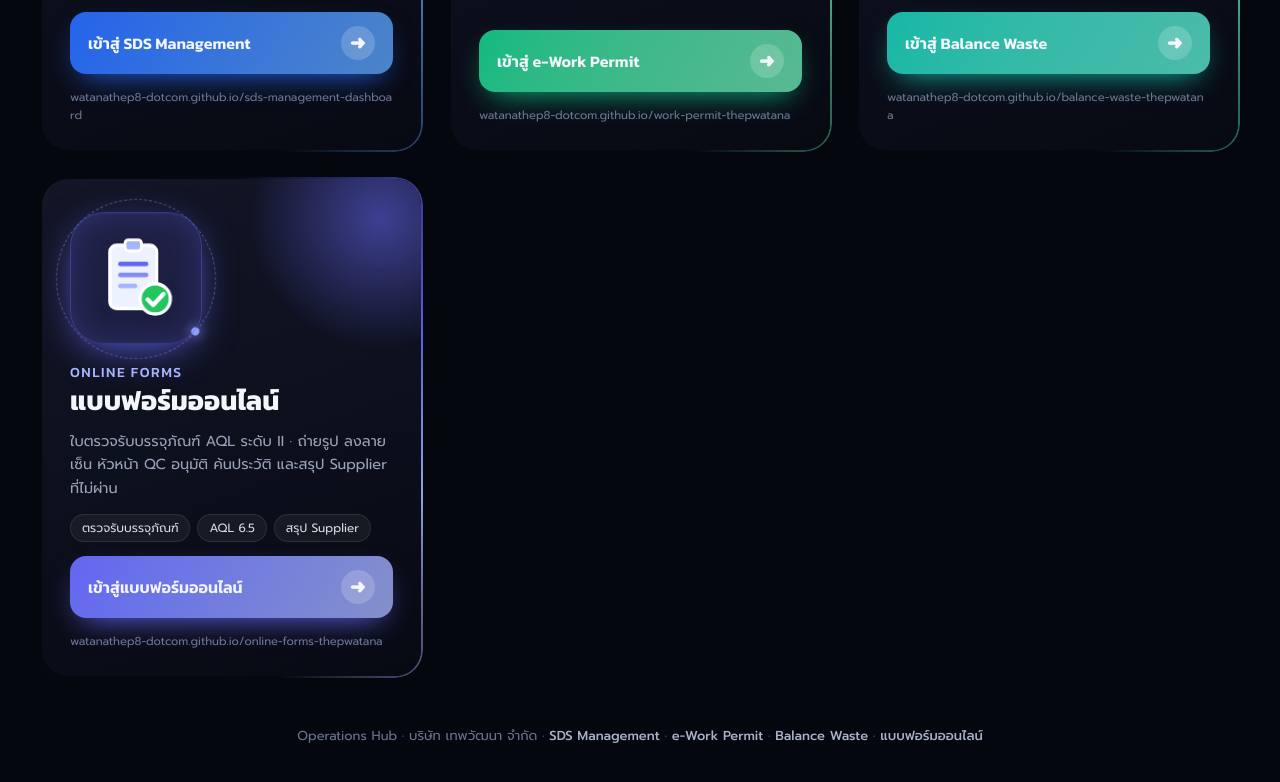
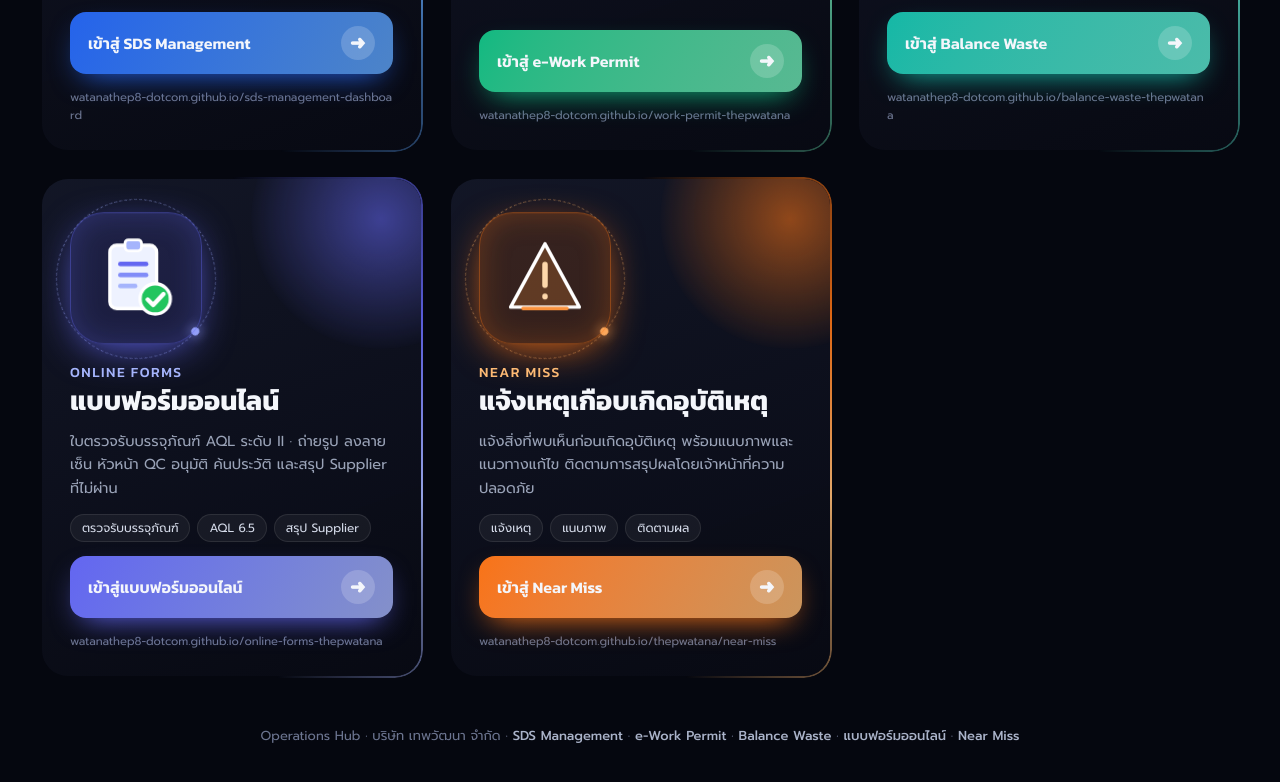
Before and after one commit to watanathep8-dotcom/watanathep8-dotcom.github.io, a plain HTML site: page thepwatana/index.html in a window 1280 px wide. Shown: the part 894-1676 px from the top of the page. Drawn offline with Linux system fonts and the light colour scheme.

Commit message:
Update index.html

```diff
--- a/thepwatana/index.html
+++ b/thepwatana/index.html
@@ -111,6 +111,7 @@
   .card.c-green { --c: var(--green); --c2: var(--green-2); }
   .card.c-teal { --c: #14b8a6; --c2: #5eead4; }
   .card.c-indigo { --c: #6366f1; --c2: #a5b4fc; }
+  .card.c-orange { --c: #f97316; --c2: #fdba74; }
   /* แบบฟอร์มออนไลน์: the check mark draws itself, the lines fill in */
   .of .tick { stroke-dasharray: 30; stroke-dashoffset: 30; animation: tick 3.2s ease-in-out infinite; }
   .of .ln { transform-box: fill-box; transform-origin: left center; animation: fillin 3.2s ease-in-out infinite; }
@@ -286,7 +287,7 @@
 
   <div class="solo">
   <section class="group" aria-labelledby="g-thep">
-    <h3 class="group-h" id="g-thep"><span class="g-ic">🏢</span>บริษัท เทพวัฒนา จำกัด<small>4 ระบบ</small></h3>
+    <h3 class="group-h" id="g-thep"><span class="g-ic">🏢</span>บริษัท เทพวัฒนา จำกัด<small>5 ระบบ</small></h3>
   <div class="cards">
     <a class="card c-blue" href="https://watanathep8-dotcom.github.io/sds-management-dashboard/" data-name="SDS Management" aria-label="เปิดระบบ SDS Management จัดการเอกสารความปลอดภัยสารเคมี">
       <div class="inner">
@@ -382,11 +383,31 @@
         <div class="url">watanathep8-dotcom.github.io/online-forms-thepwatana</div>
       </div>
     </a>
+
+    <a class="card c-orange" href="https://watanathep8-dotcom.github.io/thepwatana/near-miss/" data-name="Near Miss" aria-label="เปิดระบบแจ้ง Near Miss เพื่อป้องกันอุบัติเหตุ">
+      <div class="inner">
+        <div class="glow-blob"></div>
+        <div class="icon-box">
+          <div class="orbit"><i></i></div>
+          <div class="ring"></div>
+          <svg class="nm" viewBox="0 0 64 64" fill="none" aria-hidden="true">
+            <path d="M32 7 57 53H7L32 7Z" fill="rgba(251,146,60,.22)" stroke="#fff" stroke-width="2.5" stroke-linejoin="round"/>
+            <path d="M32 22v15M32 45v.5" stroke="#fed7aa" stroke-width="4" stroke-linecap="round"/>
+            <path d="M16 54h32" stroke="#fb923c" stroke-width="2.5" stroke-linecap="round"/>
+          </svg>
+        </div>
+        <h2><small>Near Miss</small>แจ้งเหตุเกือบเกิดอุบัติเหตุ</h2>
+        <p class="desc">แจ้งสิ่งที่พบเห็นก่อนเกิดอุบัติเหตุ พร้อมแนบภาพและแนวทางแก้ไข ติดตามการสรุปผลโดยเจ้าหน้าที่ความปลอดภัย</p>
+        <div class="chips"><span>แจ้งเหตุ</span><span>แนบภาพ</span><span>ติดตามผล</span></div>
+        <div class="go"><span>เข้าสู่ Near Miss</span><span class="arrow">➜</span></div>
+        <div class="url">watanathep8-dotcom.github.io/thepwatana/near-miss</div>
+      </div>
+    </a>
   </div>
   </section>
   </div>
 
-  <footer>Operations Hub · บริษัท เทพวัฒนา จำกัด · <b>SDS Management</b> · <b>e-Work Permit</b> · <b>Balance Waste</b> · <b>แบบฟอร์มออนไลน์</b></footer>
+  <footer>Operations Hub · บริษัท เทพวัฒนา จำกัด · <b>SDS Management</b> · <b>e-Work Permit</b> · <b>Balance Waste</b> · <b>แบบฟอร์มออนไลน์</b> · <b>Near Miss</b></footer>
 </div>
 
 <div class="warp" id="warp" aria-hidden="true"><span id="warpText"></span></div>
@@ -405,7 +426,7 @@
   tick(); setInterval(tick, 1000);
 
   /* typewriter */
-  const words = ['เอกสาร SDS สารเคมี', 'ใบขออนุญาตปฏิบัติงาน', 'บริหารจัดการของเสีย', 'แบบฟอร์มออนไลน์'];
+  const words = ['เอกสาร SDS สารเคมี', 'ใบขออนุญาตปฏิบัติงาน', 'บริหารจัดการของเสีย', 'แบบฟอร์มออนไลน์', 'แจ้ง Near Miss'];
   const typed = document.getElementById('typed');
   if (reduce) typed.textContent = words.join(' · ');
   else {
```
